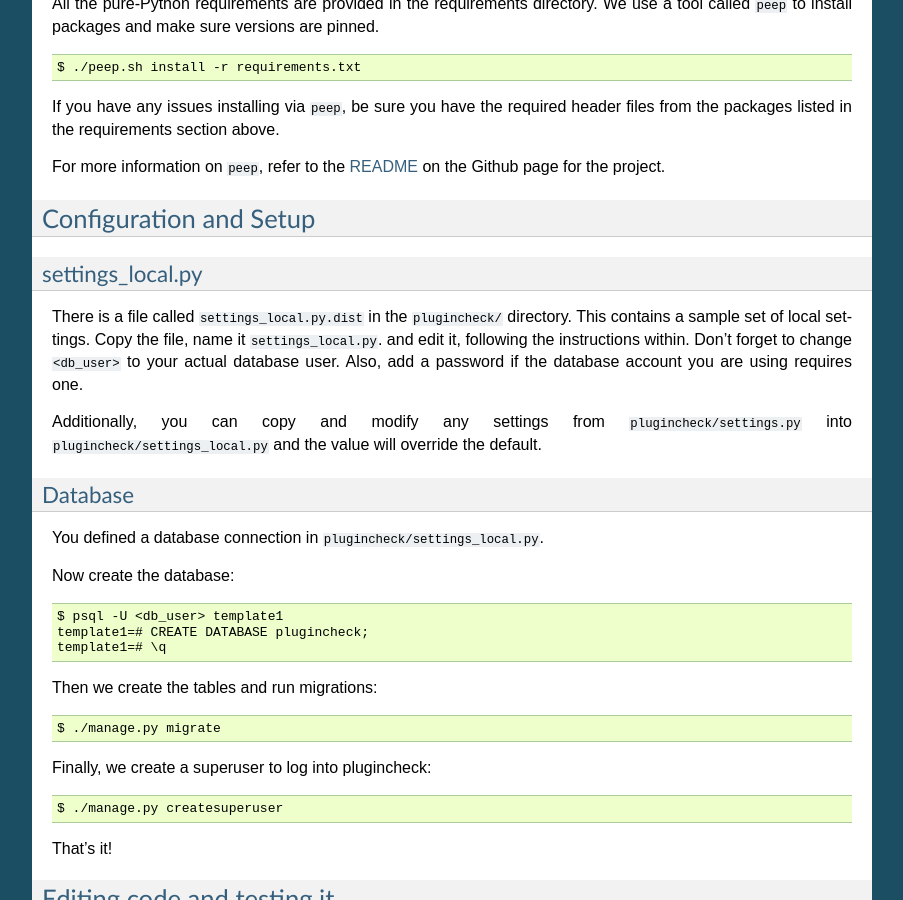
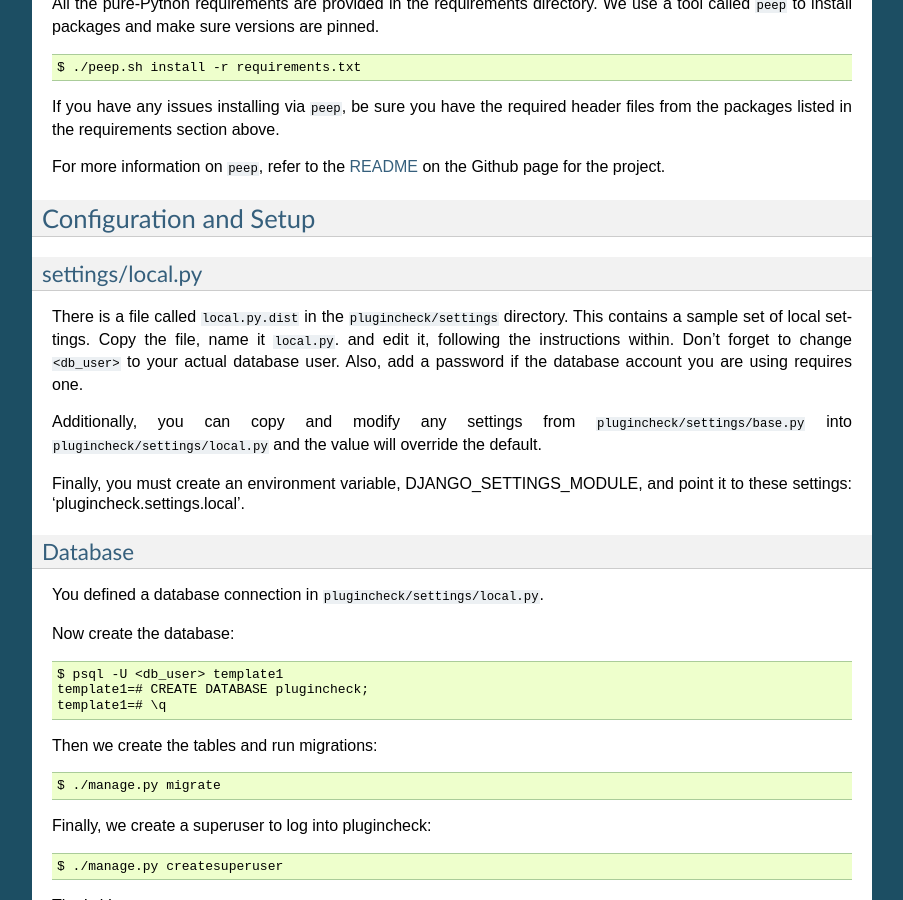
Before and after one commit to rlr/plugincheck, a Sphinx documentation site: the page built from docs/getting_started.rst, in a window 1280 px wide and 900 px high, scrolled down 1362 px. Shown: the whole window, without its empty margins (198-1101 px from the left). Built offline with Sphinx 7.4.7, drawn with Linux system fonts in a browser that asks for light colours; some of the changed text lies outside the part shown.

Commit message:
update settings local docs.

```diff
--- a/docs/getting_started.rst
+++ b/docs/getting_started.rst
@@ -91,24 +91,27 @@ For more information on ``peep``, refer to the
 Configuration and Setup
 =======================
 
-settings_local.py
+settings/local.py
 -----------------
 
-There is a file called ``settings_local.py.dist`` in the ``plugincheck/``
+There is a file called ``local.py.dist`` in the ``plugincheck/settings``
 directory. This contains a sample set of local settings. Copy the file, name
-it ``settings_local.py``. and edit it, following the instructions within.
+it ``local.py``. and edit it, following the instructions within.
 Don't forget to change ``<db_user>`` to your actual database user. Also,
 add a password if the database account you are using requires one.
 
 Additionally, you can copy and modify any settings from
-``plugincheck/settings.py`` into ``plugincheck/settings_local.py`` and the
+``plugincheck/settings/base.py`` into ``plugincheck/settings/local.py`` and the
 value will override the default.
+
+Finally, you must create an environment variable, DJANGO_SETTINGS_MODULE, and
+point it to these settings: 'plugincheck.settings.local'.
 
 
 Database
 --------
 
-You defined a database connection in ``plugincheck/settings_local.py``.
+You defined a database connection in ``plugincheck/settings/local.py``.
 
 Now create the database::
 
```
